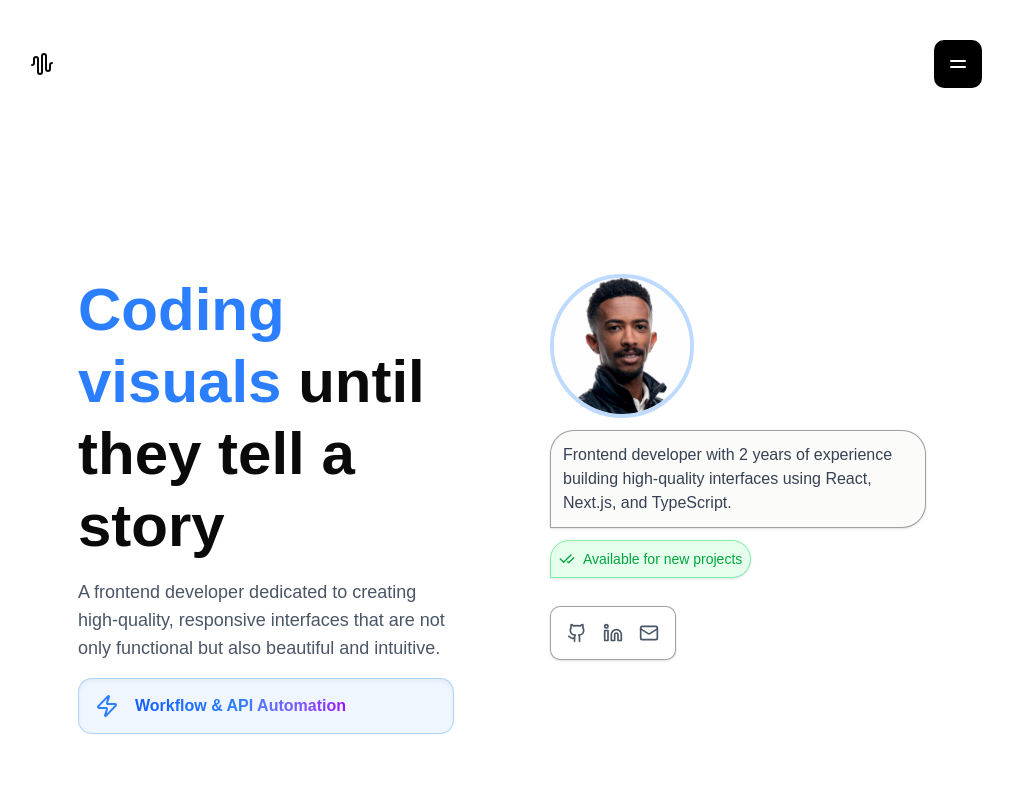
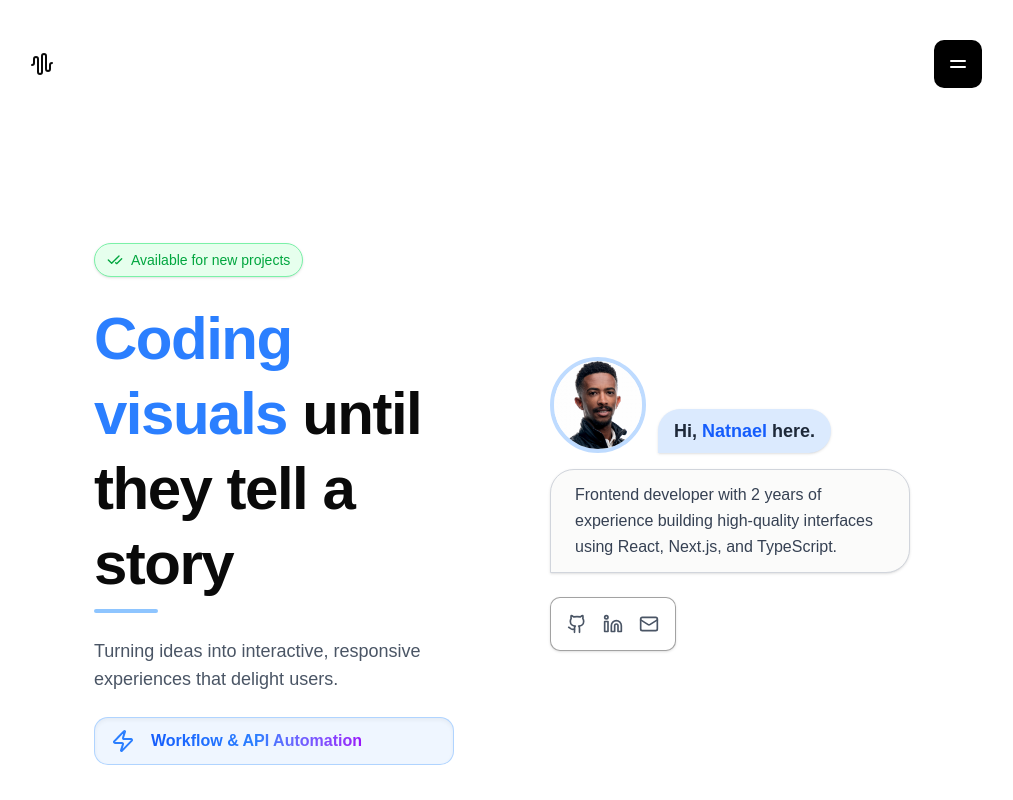
Before and after one commit to NatnaelDemelash/Nat.dev, a Next.js app: page / in a window 1280 px wide. Shown: the top 800 px of the page, without its empty margins (138-1151 px from the left). Built offline with nearby package versions, Linux system fonts and the light colour scheme; a web font is replaced by a local one.

Commit message:
update hero section to balance right and left sides

```diff
--- a/components/RotatingText.tsx
+++ b/components/RotatingText.tsx
@@ -12,7 +12,7 @@
 const ROTATING_CONTENT = [
   {
     icon: <Code size={24} className="text-blue-500" />,
-    text: 'Full-Stack Development',
+    text: 'Front-End Site Development',
   },
   {
     icon: <Zap size={24} className="text-blue-500" />,
@@ -25,10 +25,6 @@
   {
     icon: <LayoutPanelLeft size={24} className="text-blue-500" />,
     text: 'Responsive UI/UX Design',
-  },
-  {
-    icon: <ServerCog size={24} className="text-blue-500" />,
-    text: 'Backend Development',
   },
 ];
 
@@ -43,7 +39,7 @@
   }, []);
 
   return (
-    <div className="relative flex h-12 md:h-14 w-full max-w-md items-center justify-center overflow-hidden rounded-xl border border-blue-400/40 bg-blue-50 px-5 md:px-6 py-3 shadow-inner">
+    <div className="relative flex h-11 md:h-12 w-full max-w-md items-center justify-center overflow-hidden rounded-xl border border-blue-400/40 bg-blue-50 px-5 md:px-6 py-3 shadow-inner">
       {ROTATING_CONTENT.map((item, index) => (
         <div
           key={index}
--- a/sections/Hero.tsx
+++ b/sections/Hero.tsx
@@ -9,60 +9,68 @@
 export default function Hero() {
   return (
     <section
-      className="min-h-screen flex flex-col justify-center px-4 md:px-8 lg:px-12 py-4"
       id="hero"
+      className="min-h-[calc(100vh-5rem)] flex items-center px-4 md:px-8 lg:px-16 mt-10"
     >
-      <div className="flex flex-col lg:flex-row items-start justify-between gap-10 lg:gap-24">
-        {/* Left Column */}
-        <div className="flex-1 max-w-2xl text-center lg:text-left space-y-4">
-          <h1 className="text-6xl font-bold leading-[1.1] md:leading-[1.15] lg:leading-[1.2]">
+      <div className="grid grid-cols-1 lg:grid-cols-2 gap-10 lg:gap-24 items-center w-full max-w-7xl mx-auto">
+        {/* Left Column: Headline & Rotating Text */}
+        <div className="flex flex-col items-center lg:items-start text-center lg:text-left space-y-6">
+          {/* Top Status */}
+          <div className="flex items-center gap-2 bg-[#e6ffed] border border-green-300 px-3 py-1.5 rounded-full shadow-sm text-green-600 text-sm font-medium w-fit">
+            <CheckCheck className="w-4 h-4" />
+            <span>Available for new projects</span>
+          </div>
+
+          {/* Headline */}
+          <h1 className="text-4xl md:text-6xl lg:text-6xl font-extrabold leading-tight tracking-tight relative">
             <span className="text-blue-500">Coding visuals</span> until they
             tell a story
+            {/* Accent line */}
+            <span className="hidden md:block w-16 h-1 bg-blue-300 mt-2 rounded-full"></span>
           </h1>
-          <p className="text-base md:text-lg text-gray-600 max-w-md mx-auto lg:mx-0">
-            A frontend developer dedicated to creating high-quality, responsive
-            interfaces that are not only functional but also beautiful and
-            intuitive.
+
+          {/* Tagline */}
+          <p className="text-base md:text-lg text-gray-600 max-w-xl">
+            Turning ideas into interactive, responsive experiences that delight
+            users.
           </p>
 
           {/* Rotating Features */}
-          <div className="flex justify-center lg:justify-start mt-4">
-            <div className="flex-1 min-w-[220px] max-w-sm">
+          <div className="w-full flex justify-center lg:justify-start">
+            <div className="w-full max-w-sm">
               <RotatingText />
             </div>
           </div>
         </div>
 
-        {/* Right Column: Avatar + Chat Bubbles */}
-        <div className="flex-1 flex flex-col items-center lg:items-start gap-3 w-full max-w-md">
-          {/* Avatar */}
-          <div className="w-32 h-32 md:w-36 md:h-36 rounded-full overflow-hidden border-4 border-blue-200">
+        {/* Right Column: Avatar & Chat Bubbles */}
+        <div className="flex flex-1 flex-col items-center lg:items-start space-y-4 w-full max-w-md mx-auto">
+          {/* Avatar + Intro bubble */}
+          <div className="flex items-end gap-3">
+            <div className="w-24 h-24 rounded-full overflow-hidden border-4 border-blue-200">
               <Image
                 alt="profile pic"
                 src={profile}
-              width={144}
-              height={144}
+                width={96}
+                height={96}
                 className="w-full h-full object-cover"
               />
             </div>
+            <div className="bg-blue-100 px-4 py-2 rounded-3xl rounded-bl-none text-gray-800 text-base md:text-lg font-semibold shadow-sm">
+              Hi, <span className="text-blue-600">Natnael</span> here.
+            </div>
+          </div>
 
-          {/* Chat Bubbles */}
-          <div className="flex flex-col space-y-3 w-full">
-            <div className="self-start bg-[#FBFBFA] border border-[#4040407c] p-3 rounded-3xl rounded-bl-none shadow-sm">
-              <p className="text-gray-700 text-sm md:text-base">
+          {/* Chat-style info bubble */}
+          <div className="bg-[#FBFBFA] border border-gray-300 px-6 py-3 rounded-3xl rounded-bl-none shadow-sm max-w-2xl w-full">
+            <p className="text-gray-700 text-base md:text-md leading-relaxed">
               Frontend developer with 2 years of experience building
               high-quality interfaces using React, Next.js, and TypeScript.
             </p>
           </div>
 
-            <div className="self-start flex items-center gap-2 bg-[#e6ffed] border border-green-300 p-2 rounded-3xl rounded-bl-none shadow-sm text-green-600 text-sm font-medium">
-              <CheckCheck className="w-4 h-4" />
-              <span>Available for new projects</span>
-            </div>
-          </div>
-
           {/* Social Links */}
-          <div className="mt-4 flex gap-4">
+          <div className="pt-2">
             <SocialLinks />
           </div>
         </div>
```
Lines whose indentation alone changed are shown as unchanged.
